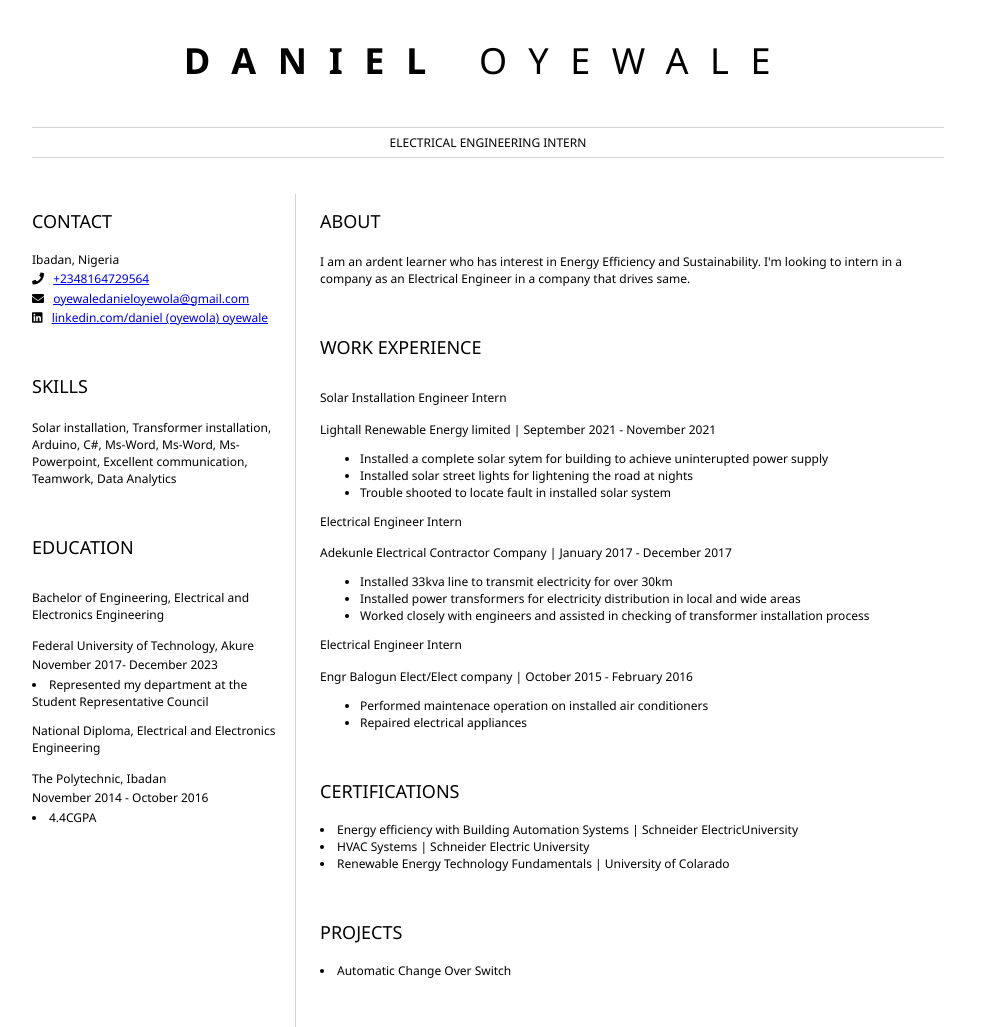
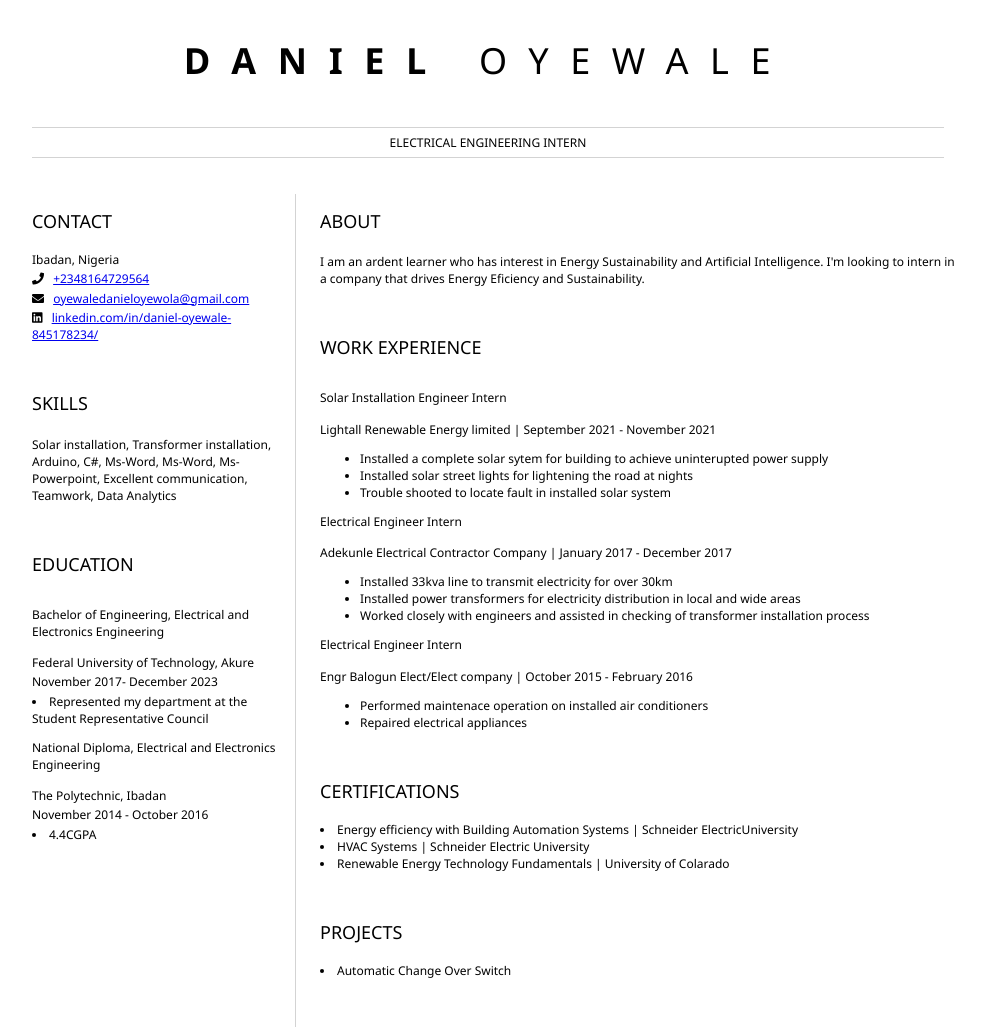
Before and after one commit to Engr-Daniel/Electrical-Engineering-Intern-Resume, a plain HTML site: page index.html in a window 1280 px wide. Shown: the whole page, without its empty margins (152-1137 px from the left). Drawn offline with Linux system fonts and the light colour scheme.

Commit message:
lookgood

```diff
--- a/index.html
+++ b/index.html
@@ -29,7 +29,7 @@
 
 					<p>
 						<i class="fab fa-linkedin" aria-hidden="true"></i>
-						<a href="https://www.linkedin.com/in/daniel-oyewale-845178234/">linkedin.com/daniel (oyewola) oyewale</a>
+						<a href="https://www.linkedin.com/in/daniel-oyewale-845178234/">linkedin.com/in/daniel-oyewale-845178234/</a>
 					</p>
 				</section>
 				<section>
@@ -60,8 +60,8 @@
 			<article id="mainRight">
 				<section>
 					<h2>ABOUT</h2>
-					<p>I am an ardent learner who has interest in Energy Efficiency and Sustainability.
-					   I'm looking to intern in a company as an Electrical Engineer in a company that drives same. </p>
+					<p>I am an ardent learner who has interest in Energy Sustainability and Artificial Intelligence.
+					   I'm looking to intern in a company that drives Energy Eficiency and Sustainability. </p>
 				</section>
 				<section>
 					<h2>WORK EXPERIENCE</h2>
```
